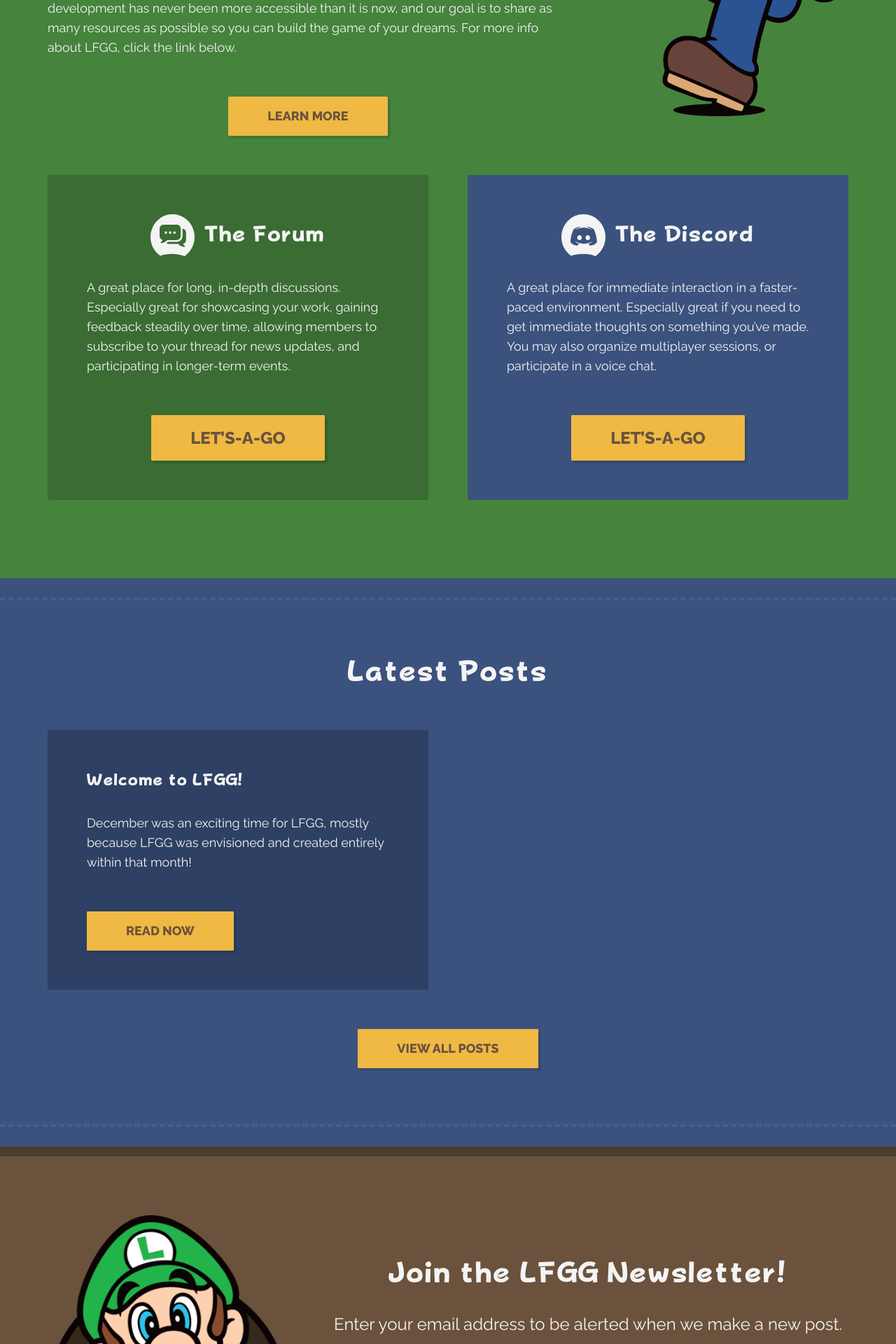
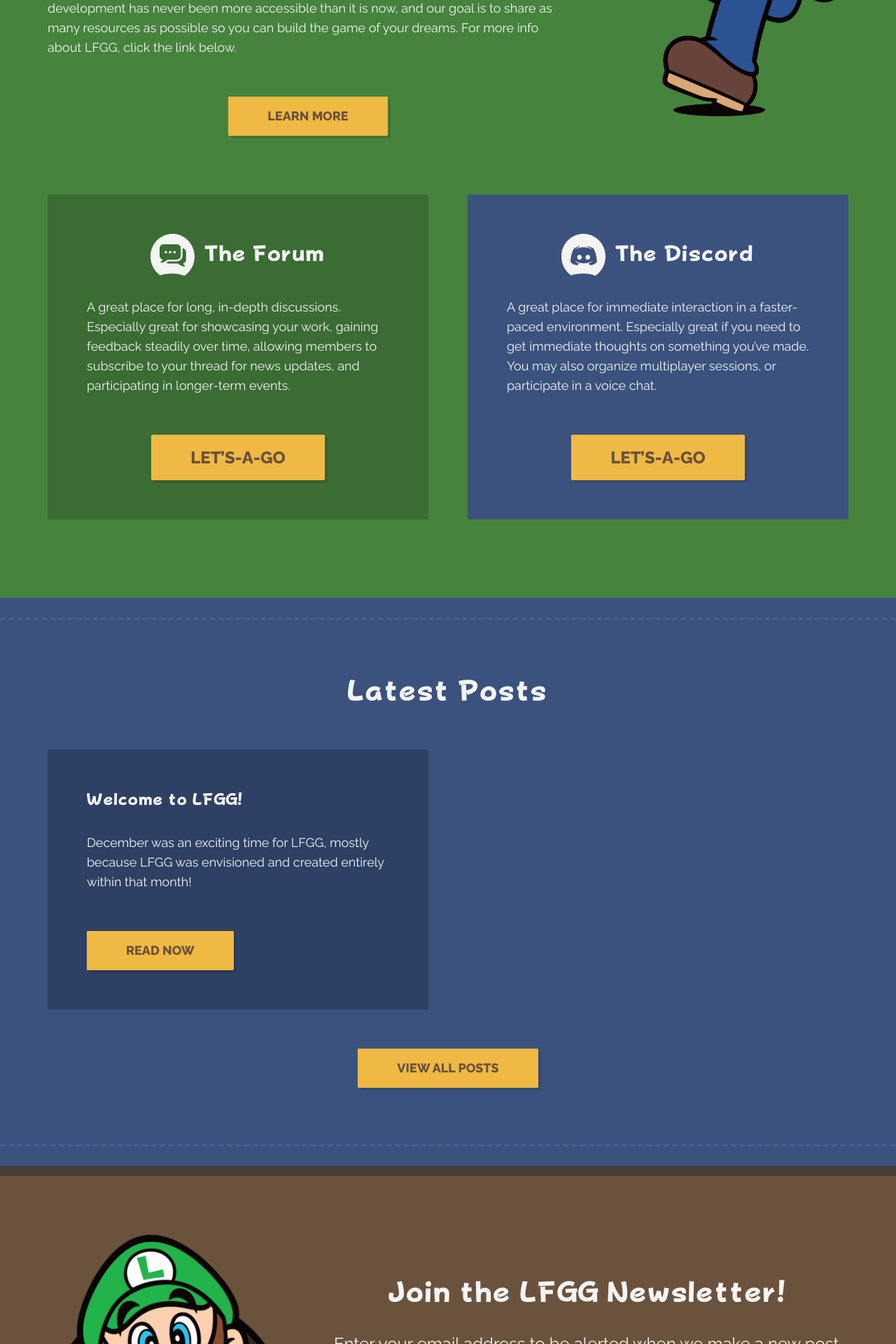
Before and after one commit to lfgg/lfgg.github.io, a Jekyll site: the page built from index.html, in a window 1280 px wide. Shown: the part 776-2696 px from the top of the page at 70% size. Built offline with Jekyll 4.4.1, drawn with Linux system fonts in a browser that asks for light colours.

Commit message:
Adjust spacing

```diff
--- a/index.html
+++ b/index.html
@@ -9,7 +9,7 @@ title: Home
     </h1>
 
     <div class="o-wrapper">
-        <div class="o-grid o-grid--large u-margin-bottom-large">
+        <div class="o-grid o-grid--large u-margin-bottom">
             <div class="o-grid__cell u-1/1 u-3/4@tablet u-2/3@desktop">
                 <h2 class="c-section__title">
                     Luigi wants to play your fan games!<br>
@@ -20,7 +20,7 @@ title: Home
 
                 <p>Our journey started in the year 2000 with a humble Mario fan site. Now, almost two decades later, the community continues pushing forward. At-home video game development has never been more accessible than it is now, and our goal is to share as many resources as possible so you can build the game of your dreams. For more info about LFGG, click the link below.</p>
 
-                <div class="u-text-center u-margin-bottom-large u-margin-bottom-none@tablet">
+                <div class="u-text-center u-margin-bottom-large">
                     <a class="c-btn u-margin-top" href="/about">Learn More</a>
                 </div>
             </div>
```
